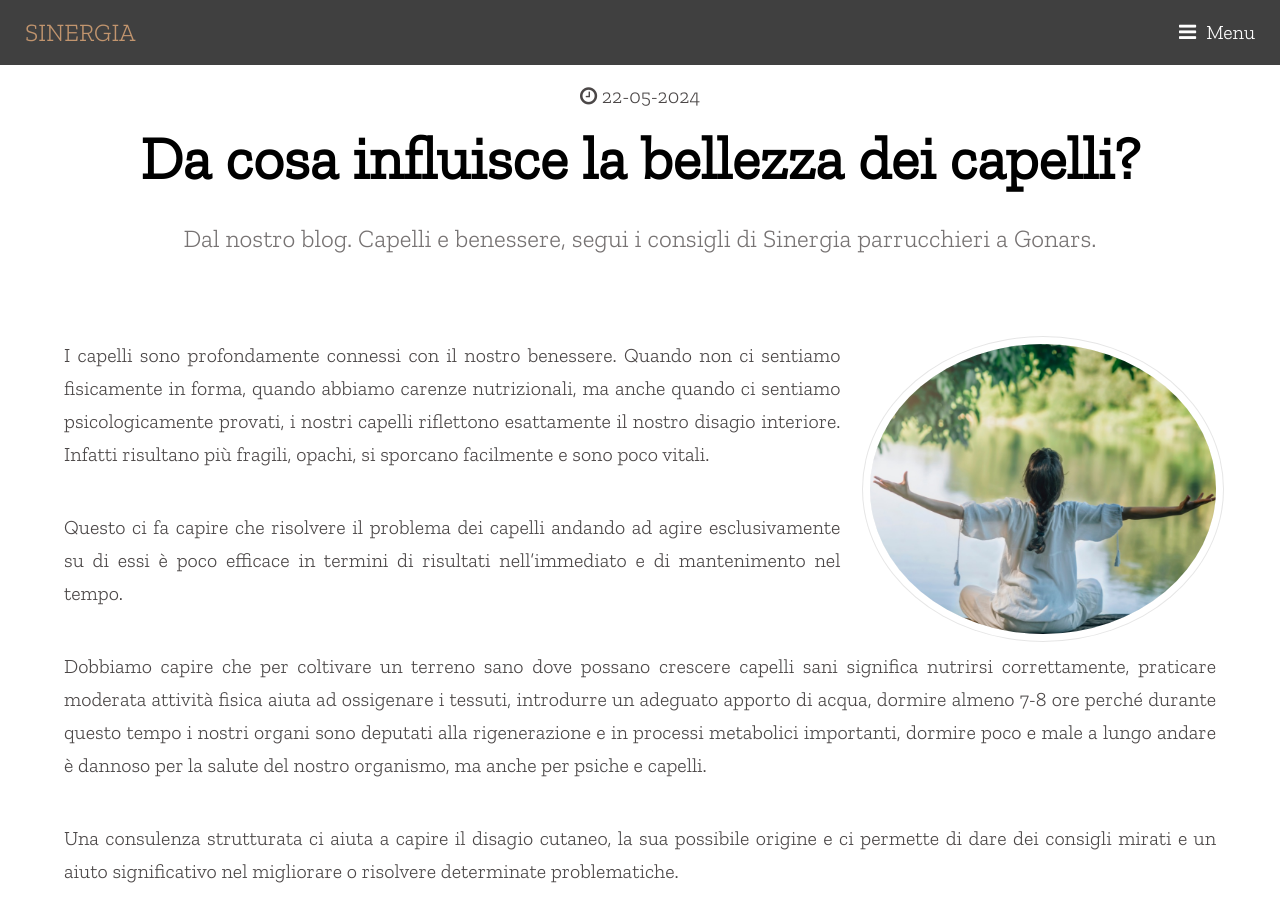
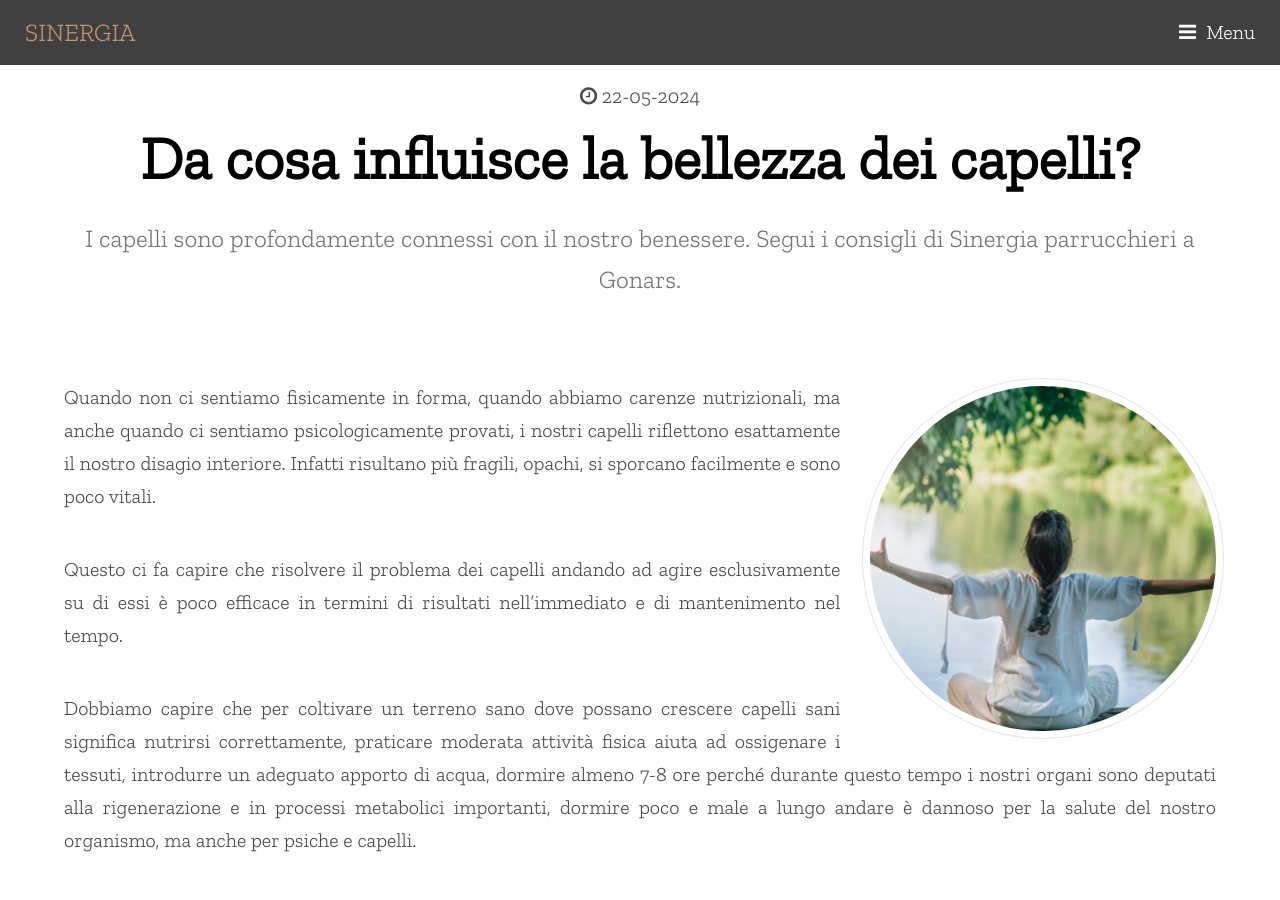
Before and after one commit to nardy70/sinergiaweb, a Jekyll site: the page built from _posts/consigli/2024-05-22-bellezza-dei-capelli.md, in a window 1280 px wide and 900 px high. Built offline with Jekyll 4.4.1, drawn with Linux system fonts in a browser that asks for light colours; comment, search, counter and statistics services are not loaded; a style sheet for code colours, icons or effects is not loaded.

Commit message:
bellezzacapelli

```diff
--- a/_posts/consigli/2024-05-22-bellezza-dei-capelli.md
+++ b/_posts/consigli/2024-05-22-bellezza-dei-capelli.md
@@ -1,7 +1,7 @@
 ---
 title: Da cosa influisce la bellezza dei capelli?
 layout: generico
-tag: Dal nostro blog. Capelli e benessere, segui i consigli di Sinergia parrucchieri a Gonars.
+tag: I capelli sono profondamente connessi con il nostro benessere. Segui i consigli di Sinergia parrucchieri a Gonars.
 tag2:
 form: si
 sitemap:
@@ -10,7 +10,6 @@ categories: Consigli
 permalink: /bellezzacapelli
 ---
 
-I capelli sono profondamente connessi con il nostro benessere.
 Quando non ci sentiamo fisicamente in forma, quando abbiamo carenze nutrizionali, ma anche quando ci sentiamo psicologicamente provati, i nostri capelli riflettono esattamente il nostro disagio interiore. Infatti risultano più fragili, opachi, si sporcano facilmente e sono poco vitali.
 
 Questo ci fa capire che risolvere il problema dei capelli andando ad agire esclusivamente su di essi è poco efficace in termini di risultati nell’immediato e di mantenimento nel tempo.
```
Also changed, not shown: images/consigli/bellezzacapelli.jpg.
